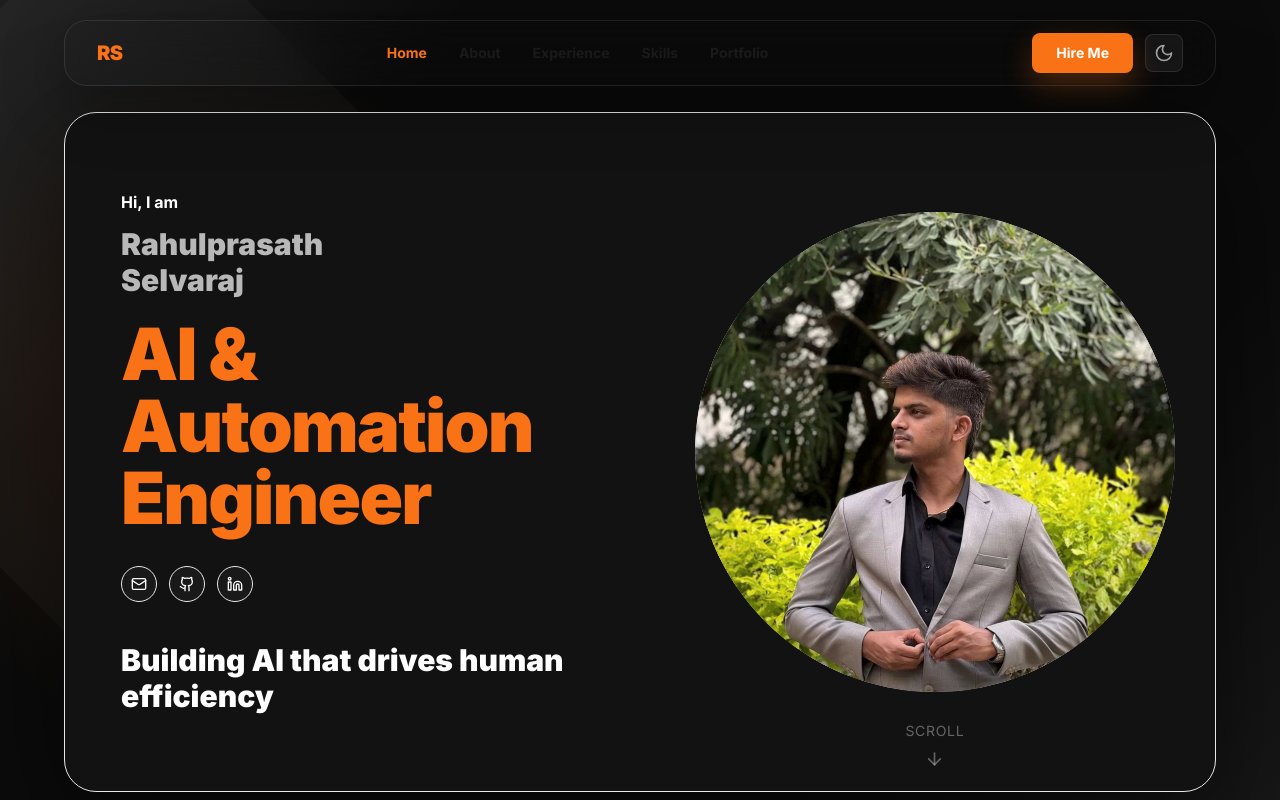
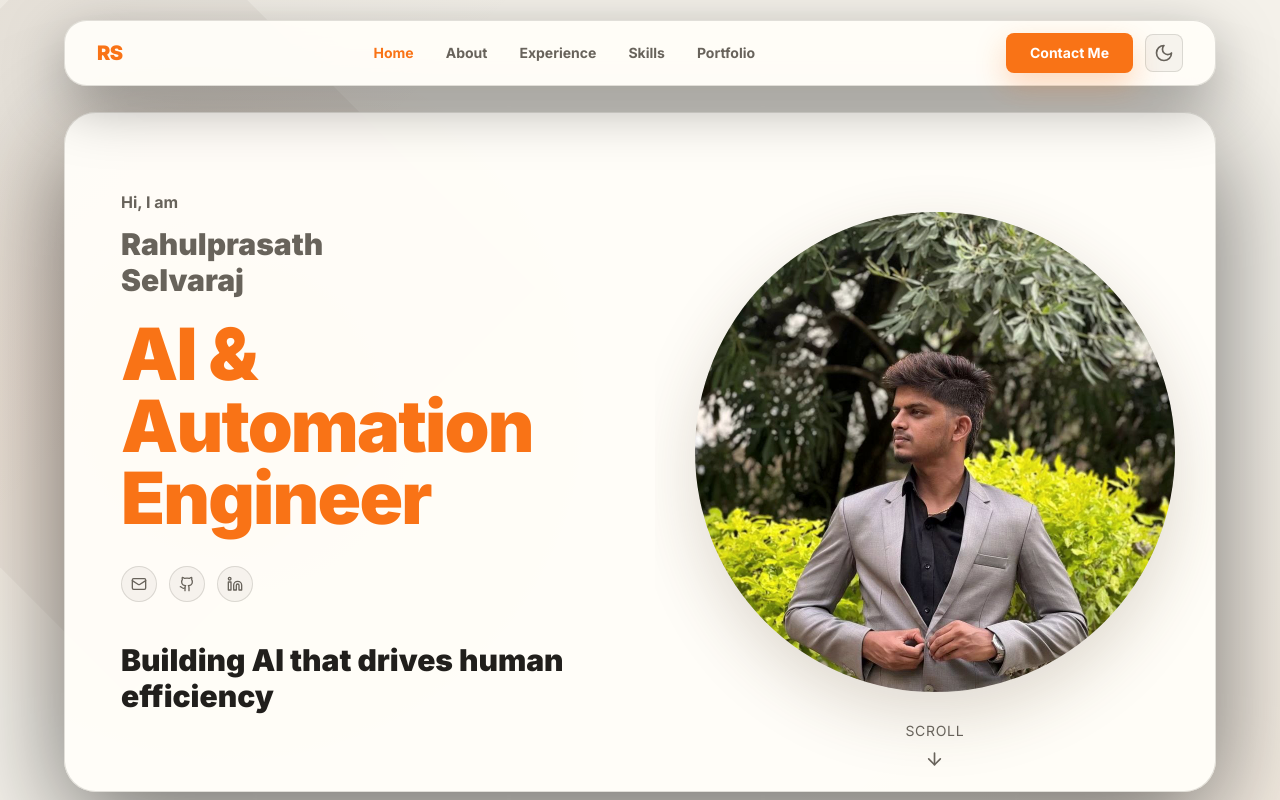
Before and after one commit to rahulprasath-s/portfolio, a Next.js app: page / in a window 1280 px wide. Shown: the top 800 px of the page. Built offline with nearby package versions, Linux system fonts and the light colour scheme.

Commit message:
Fix theme switching and update contact CTA

```diff
--- a/app/globals.css
+++ b/app/globals.css
@@ -3,9 +3,9 @@
 @tailwind utilities;
 
 :root {
-  /* Light mode: Vibrant and Colorful */
-  --background: 0 0% 100%;
-  --foreground: 0 0% 10%;
+  color-scheme: light;
+  --background: 40 24% 95%;
+  --foreground: 30 8% 12%;
   --primary: 217 91% 60%;
   --secondary: 0 0% 96%;
   --accent: 280 100% 70%;
@@ -19,8 +19,8 @@
 }
 
 .dark {
-  /* Dark mode: Rich colors on dark background */
-  --background: 0 0% 0%;
+  color-scheme: dark;
+  --background: 0 0% 4%;
   --foreground: 0 0% 95%;
   --primary: 217 91% 60%;
   --secondary: 0 0% 12%;
@@ -46,11 +46,89 @@ html {
 
 body {
   color: hsl(var(--foreground));
-  background: #0b0b0b;
+  background: hsl(var(--background));
   transition: background-color 0.3s ease, color 0.3s ease;
   font-family: -apple-system, BlinkMacSystemFont, 'Segoe UI', 'Roboto', 'Oxygen', 'Ubuntu', 'Cantarell', 'Fira Sans', 'Droid Sans', 'Helvetica Neue', sans-serif;
   -webkit-font-smoothing: antialiased;
   -moz-osx-font-smoothing: grayscale;
+}
+
+/* The portfolio was designed dark-first. These light-mode mappings preserve
+   that visual hierarchy while giving every existing surface usable contrast. */
+html:not(.dark) [class*="bg-[#0b0b0b]"] {
+  background-color: #f4f1ea !important;
+}
+
+html:not(.dark) [class*="bg-[#111111]"],
+html:not(.dark) [class*="bg-[#121212]"],
+html:not(.dark) [class*="bg-[#151515]"] {
+  background-color: rgba(255, 253, 248, 0.96) !important;
+}
+
+html:not(.dark) [class*="bg-[#202020]"] {
+  background-color: #e9e3d9 !important;
+}
+
+html:not(.dark) [class~="text-white"] {
+  color: #211f1c !important;
+}
+
+html:not(.dark) [class*="text-white/"] {
+  color: #68635b !important;
+}
+
+html:not(.dark) [class*="border-white/"] {
+  border-color: rgba(48, 42, 34, 0.14) !important;
+}
+
+html:not(.dark) [class*="ring-white/"] {
+  --tw-ring-color: rgba(48, 42, 34, 0.12) !important;
+}
+
+html:not(.dark) [class*="bg-white/"] {
+  background-color: rgba(48, 42, 34, 0.045) !important;
+}
+
+html:not(.dark) [class*="divide-white/"] > :not([hidden]) ~ :not([hidden]) {
+  border-color: rgba(48, 42, 34, 0.12) !important;
+}
+
+html:not(.dark) [class*="border-[#0b0b0b]"] {
+  border-color: #f4f1ea !important;
+}
+
+html:not(.dark) [class*="bg-orange-"][class~="text-white"],
+html:not(.dark) .theme-inverse [class~="text-white"],
+html:not(.dark) .theme-inverse [class*="text-white/"] {
+  color: #fff !important;
+}
+
+.hero-wash {
+  background:
+    radial-gradient(circle at 18% 45%, rgba(249, 115, 22, 0.14), transparent 30%),
+    linear-gradient(135deg, rgba(255, 255, 255, 0.08) 0, transparent 22%, transparent 70%, rgba(255, 255, 255, 0.06) 100%);
+}
+
+html:not(.dark) .hero-wash {
+  background:
+    radial-gradient(circle at 18% 45%, rgba(249, 115, 22, 0.13), transparent 32%),
+    linear-gradient(135deg, rgba(120, 96, 68, 0.06) 0, transparent 24%, transparent 72%, rgba(249, 115, 22, 0.05) 100%);
+}
+
+.profile-frame {
+  box-shadow: 0 28px 80px rgba(0, 0, 0, 0.34);
+}
+
+html:not(.dark) .profile-frame {
+  box-shadow: 0 24px 65px rgba(75, 57, 35, 0.18);
+}
+
+.profile-vignette {
+  background: radial-gradient(circle at 50% 38%, transparent 54%, rgba(11, 11, 11, 0.28) 100%);
+}
+
+html:not(.dark) .profile-vignette {
+  background: radial-gradient(circle at 50% 38%, transparent 62%, rgba(33, 28, 22, 0.1) 100%);
 }
 
 ::selection {
--- a/app/layout.tsx
+++ b/app/layout.tsx
@@ -17,6 +17,13 @@ export default function RootLayout({
 }>) {
   return (
     <html lang="en" suppressHydrationWarning>
+      <head>
+        <script
+          dangerouslySetInnerHTML={{
+            __html: `try{const saved=localStorage.getItem("theme");const theme=saved||(matchMedia("(prefers-color-scheme: dark)").matches?"dark":"light");document.documentElement.classList.toggle("dark",theme==="dark");document.documentElement.dataset.theme=theme;document.documentElement.style.colorScheme=theme}catch{}`,
+          }}
+        />
+      </head>
       <body className={inter.className}>
         <ThemeProvider>{children}</ThemeProvider>
       </body>
--- a/components/Header.tsx
+++ b/components/Header.tsx
@@ -69,7 +69,7 @@ export default function Header() {
               whileHover={{ y: -2 }}
               whileTap={{ scale: 0.96 }}
             >
-              Hire Me
+              Contact Me
             </motion.a>
             <motion.button
               onClick={toggleTheme}
@@ -139,7 +139,7 @@ export default function Header() {
                   onClick={() => setIsMobileMenuOpen(false)}
                   className="block rounded-lg bg-orange-500 px-4 py-2 text-sm font-bold text-white"
                 >
-                  Hire Me
+                  Contact Me
                 </a>
               </div>
             </motion.div>
--- a/components/Hero.tsx
+++ b/components/Hero.tsx
@@ -11,7 +11,7 @@ export default function Hero() {
       id="home"
       className="relative flex min-h-screen items-center overflow-hidden bg-[#0b0b0b] px-4 py-28 text-white sm:px-6 lg:px-8"
     >
-      <div className="absolute inset-0 bg-[radial-gradient(circle_at_18%_45%,rgba(249,115,22,0.14),transparent_30%),linear-gradient(135deg,rgba(255,255,255,0.08)_0,transparent_22%,transparent_70%,rgba(255,255,255,0.06)_100%)]" />
+      <div className="hero-wash absolute inset-0" />
       <div className="absolute -left-40 top-0 h-[36rem] w-[36rem] rotate-45 bg-white/[0.03]" />
       <div className="relative mx-auto grid w-full max-w-6xl grid-cols-1 overflow-hidden rounded-[2rem] border border-white/14 bg-[#121212] shadow-[0_30px_110px_rgba(0,0,0,0.55)] lg:min-h-[680px] lg:grid-cols-[1fr_0.95fr]">
         <motion.div
@@ -124,7 +124,7 @@ export default function Hero() {
             animate={{ opacity: 1, scale: 1 }}
             transition={{ duration: 0.8, delay: 0.3 }}
           >
-            <div className="relative h-72 w-72 sm:h-[24rem] sm:w-[24rem] lg:h-[30rem] lg:w-[30rem]">
+            <div className="profile-frame relative h-72 w-72 rounded-full sm:h-[24rem] sm:w-[24rem] lg:h-[30rem] lg:w-[30rem]">
               <div className="absolute inset-6 rounded-full bg-[#202020]" />
               <div className="absolute inset-0 rounded-full border border-white/8" />
               <div className="relative h-full w-full overflow-hidden rounded-full">
@@ -135,7 +135,7 @@ export default function Hero() {
                   className="object-cover object-[center_42%] contrast-[1.03] saturate-[0.92]"
                   priority
                 />
-                <div className="pointer-events-none absolute inset-0 bg-[radial-gradient(circle_at_50%_38%,transparent_54%,rgba(11,11,11,0.28)_100%)]" />
+                <div className="profile-vignette pointer-events-none absolute inset-0" />
               </div>
             </div>
           </motion.div>
--- a/components/Projects.tsx
+++ b/components/Projects.tsx
@@ -105,7 +105,7 @@ export default function Projects() {
                 onClick={() => setSelectedProject(project.id)}
                 layout
               >
-                <div className={`relative w-full h-52 bg-gradient-to-br ${getFallbackAccent(project.category)} overflow-hidden`}>
+                <div className={`theme-inverse relative w-full h-52 bg-gradient-to-br ${getFallbackAccent(project.category)} overflow-hidden`}>
                   {project.image ? (
                     <Image
                       src={project.image}
--- a/components/ThemeProvider.tsx
+++ b/components/ThemeProvider.tsx
@@ -11,32 +11,34 @@ interface ThemeContextType {
 
 const ThemeContext = createContext<ThemeContextType | undefined>(undefined);
 
+const applyTheme = (theme: Theme) => {
+  const root = document.documentElement;
+  root.classList.toggle("dark", theme === "dark");
+  root.dataset.theme = theme;
+  root.style.colorScheme = theme;
+};
+
 export function ThemeProvider({ children }: { children: React.ReactNode }) {
-  const [theme, setTheme] = useState<Theme>("light");
-  const [mounted, setMounted] = useState(false);
+  const [theme, setTheme] = useState<Theme>("dark");
 
   useEffect(() => {
-    setMounted(true);
     const savedTheme = localStorage.getItem("theme") as Theme | null;
-    if (savedTheme) {
-      setTheme(savedTheme);
-      document.documentElement.classList.toggle("dark", savedTheme === "dark");
-    } else {
-      const prefersDark = window.matchMedia("(prefers-color-scheme: dark)").matches;
-      const initialTheme = prefersDark ? "dark" : "light";
-      setTheme(initialTheme);
-      document.documentElement.classList.toggle("dark", initialTheme === "dark");
-    }
+    const prefersDark = window.matchMedia("(prefers-color-scheme: dark)").matches;
+    const initialTheme = savedTheme ?? (prefersDark ? "dark" : "light");
+
+    setTheme(initialTheme);
+    applyTheme(initialTheme);
   }, []);
 
   const toggleTheme = () => {
-    const newTheme = theme === "light" ? "dark" : "light";
-    setTheme(newTheme);
-    localStorage.setItem("theme", newTheme);
-    document.documentElement.classList.toggle("dark", newTheme === "dark");
+    setTheme((currentTheme) => {
+      const newTheme = currentTheme === "light" ? "dark" : "light";
+      localStorage.setItem("theme", newTheme);
+      applyTheme(newTheme);
+      return newTheme;
+    });
   };
 
-  // Always provide the context, even during SSR
   return (
     <ThemeContext.Provider value={{ theme, toggleTheme }}>
       {children}
```
